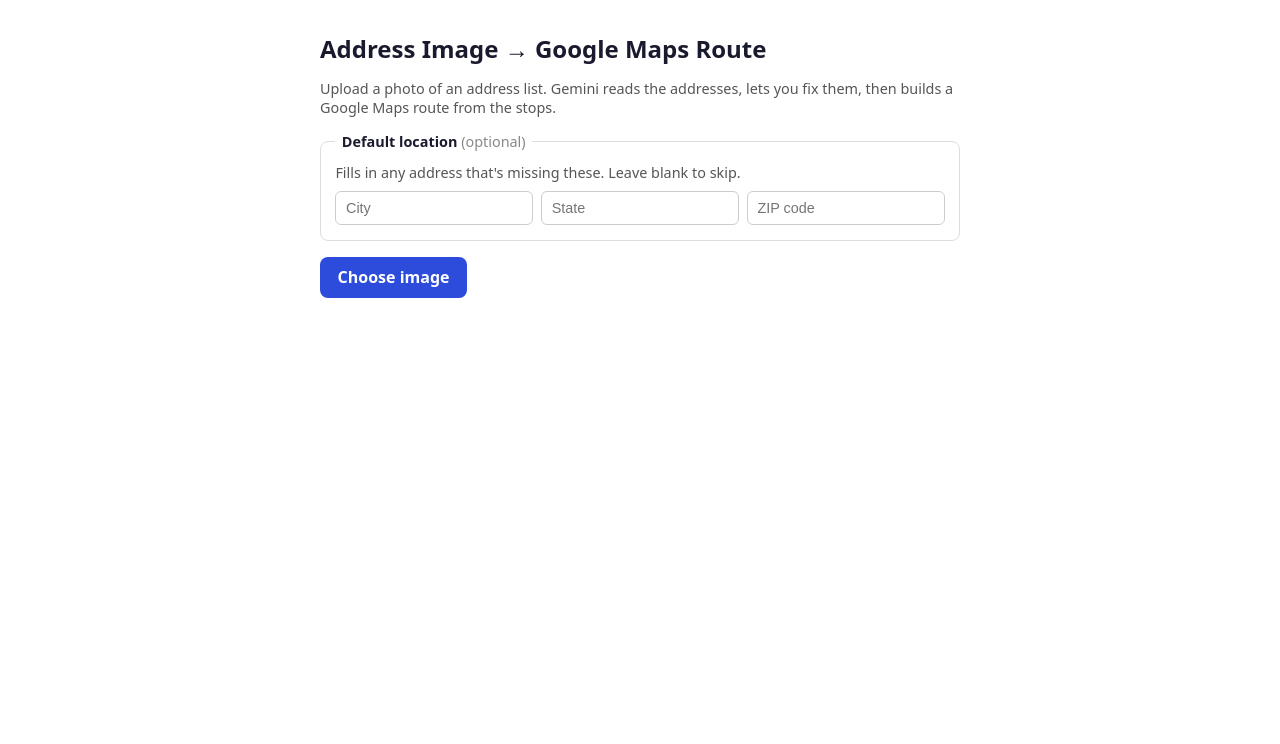
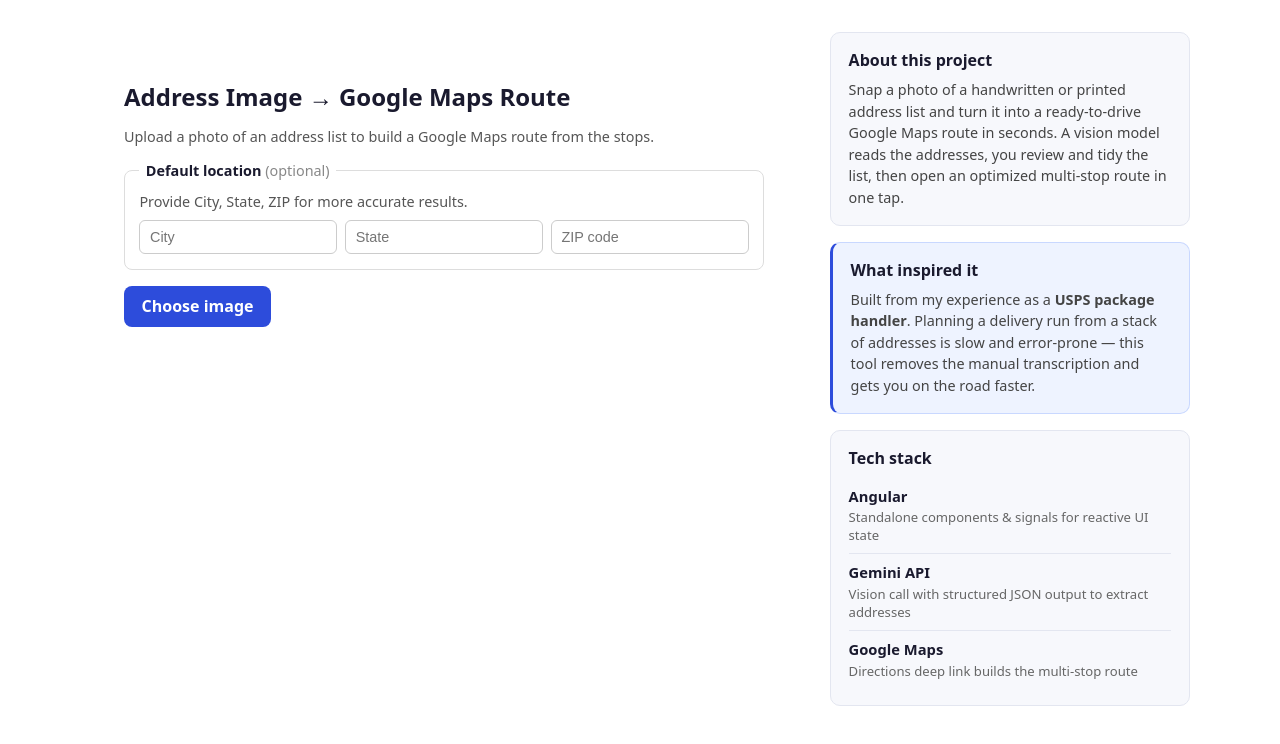
Before and after one commit to slanante1997/address-route-mapper, an Angular app: page / in a window 1280 px wide. Shown: the top 744 px of the page. Built offline with nearby package versions, Linux system fonts and the light colour scheme.

Commit message:
Added Description UI block

```diff
--- a/src/app/app.component.css
+++ b/src/app/app.component.css
@@ -1,12 +1,60 @@
-.page {
-  max-width: 640px;
+.layout {
+  display: flex;
+  align-items: flex-start;
+  justify-content: center;
+  gap: 2rem;
+  flex-wrap: wrap;
+  max-width: 1100px;
   margin: 2rem auto;
   padding: 0 1rem;
   font-family: system-ui, sans-serif;
   color: #1a1a2e;
 }
+.page {
+  flex: 1 1 540px;
+  max-width: 640px;
+}
 header h1 { font-size: 1.5rem; margin-bottom: 0.25rem; }
 header p, .hint { color: #555; font-size: 0.9rem; }
+
+/* Right-hand info / portfolio panel */
+.info {
+  flex: 1 1 300px;
+  max-width: 360px;
+  position: sticky;
+  top: 2rem;
+}
+.info-block {
+  background: #f7f8fc;
+  border: 1px solid #e3e6f0;
+  border-radius: 10px;
+  padding: 1rem 1.1rem;
+  margin-bottom: 1rem;
+}
+.info-block h2 {
+  font-size: 1rem;
+  margin: 0 0 0.5rem;
+}
+.info-block p { font-size: 0.9rem; line-height: 1.5; color: #444; margin: 0; }
+.info-block.inspiration {
+  background: #eef3ff;
+  border-color: #c9d8ff;
+  border-left: 3px solid #2d4cdb;
+}
+.stack { list-style: none; margin: 0; padding: 0; }
+.stack li {
+  display: flex;
+  flex-direction: column;
+  padding: 0.55rem 0;
+  border-bottom: 1px solid #e3e6f0;
+}
+.stack li:last-child { border-bottom: none; }
+.stack-name { font-weight: 600; font-size: 0.92rem; }
+.stack-desc { font-size: 0.82rem; color: #666; margin-top: 0.15rem; }
+
+@media (max-width: 820px) {
+  .info { position: static; max-width: 640px; }
+}
 
 .location {
   margin: 0 0 1rem;
--- a/src/app/app.component.html
+++ b/src/app/app.component.html
@@ -1,14 +1,14 @@
+<div class="layout">
   <main class="page">
     <header>
       <h1>Address Image → Google Maps Route</h1>
-    <p>Upload a photo of an address list. Gemini reads the addresses, lets you fix them,
-       then builds a Google Maps route from the stops.</p>
+      <p>Upload a photo of an address list to build a Google Maps route from the stops.</p>
     </header>
 
     <section class="upload">
       <fieldset class="location">
         <legend>Default location <span class="optional">(optional)</span></legend>
-      <p class="hint">Fills in any address that's missing these. Leave blank to skip.</p>
+        <p class="hint">Provide City, State, ZIP for more accurate results.</p>
         <div class="location-fields">
           <input
             type="text"
@@ -74,3 +74,43 @@
       }
     }
   </main>
+
+  <aside class="info">
+    <section class="info-block">
+      <h2>About this project</h2>
+      <p>
+        Snap a photo of a handwritten or printed address list and turn it into a
+        ready-to-drive Google Maps route in seconds. A vision model reads the
+        addresses, you review and tidy the list, then open an optimized
+        multi-stop route in one tap.
+      </p>
+    </section>
+
+    <section class="info-block inspiration">
+      <h2>What inspired it</h2>
+      <p>
+        Built from my experience as a <strong>USPS package handler</strong>.
+        Planning a delivery run from a stack of addresses is slow and error-prone —
+        this tool removes the manual transcription and gets you on the road faster.
+      </p>
+    </section>
+
+    <section class="info-block">
+      <h2>Tech stack</h2>
+      <ul class="stack">
+        <li>
+          <span class="stack-name">Angular</span>
+          <span class="stack-desc">Standalone components &amp; signals for reactive UI state</span>
+        </li>
+        <li>
+          <span class="stack-name">Gemini API</span>
+          <span class="stack-desc">Vision call with structured JSON output to extract addresses</span>
+        </li>
+        <li>
+          <span class="stack-name">Google Maps</span>
+          <span class="stack-desc">Directions deep link builds the multi-stop route</span>
+        </li>
+      </ul>
+    </section>
+  </aside>
+</div>
```
Lines whose indentation alone changed are shown as unchanged.
